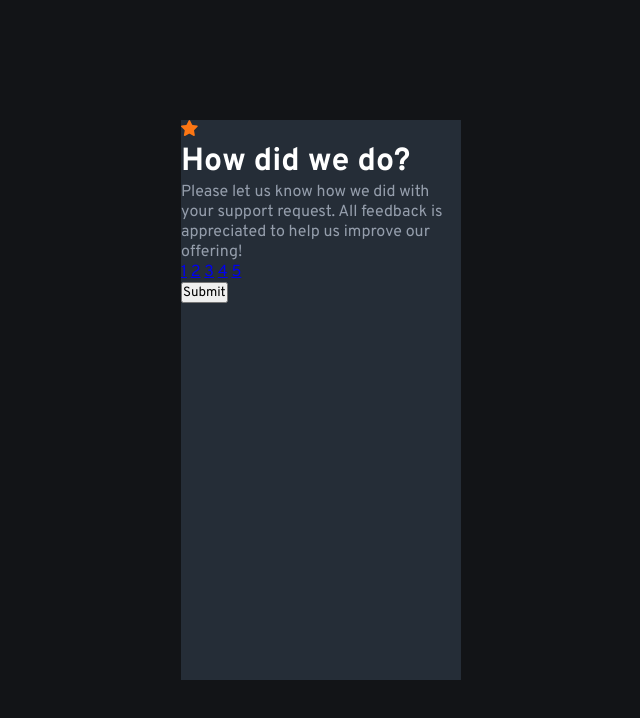
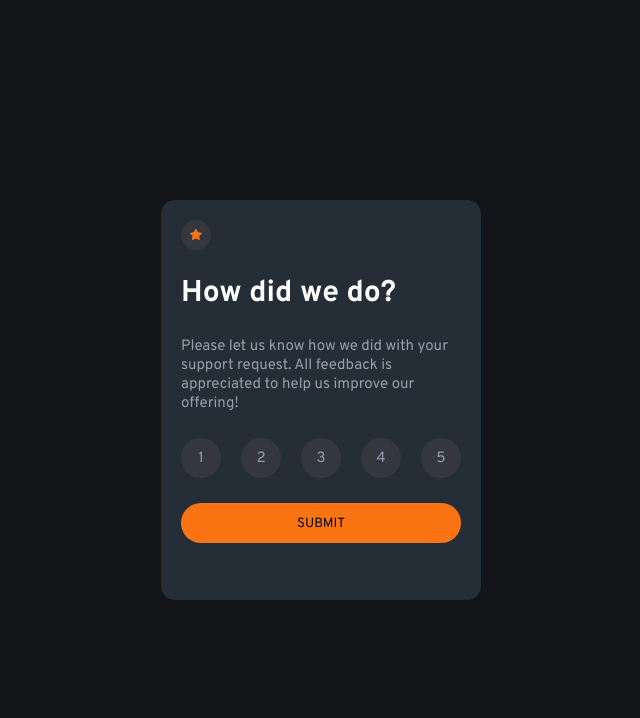
Before and after one commit to heloabrantessb/interactive-rating-component, a plain HTML site: page index.html in a window 1280 px wide. Shown: the whole page, without its empty margins (319-959 px from the left). Drawn offline with Linux system fonts and the light colour scheme.

Commit message:
final card styling

```diff
--- a/index.html
+++ b/index.html
@@ -26,7 +26,7 @@
         <a href="#">4</a>
         <a href="#">5</a>
       </div>
-      <button type="submit">Submit</button>
+      <button type="submit" class="submit">Submit</button>
     </div>
   </main>
 </body>
--- a/style.css
+++ b/style.css
@@ -9,6 +9,7 @@
 
     --orange:#fb7413;
     --light-grey:#959eac;
+    --dark-grey:#34373f;
     --dark-blue:#252d37;
     --darker-blue:#121417;
 }
@@ -27,14 +28,54 @@ main{
 }
 .card-component{
     background-color: var(--dark-blue);
+    display: flex;
+    flex-direction: column;
+    gap: 2.5rem;
+    border-radius: 14px;
+    padding: 2rem;
+    font-size: 15px;
 
-    width: 28rem;
-    height: 70%;
-    max-height: 70%;
-    max-width: 28rem;
+    width: 32rem;
+    height: 50%;
+    max-height: 60%;
+    max-width: 32rem;
 
-    .star{
-        width: 1rem;
+}
+.card-component .star{
+    background-color: var(--dark-grey);
+    border-radius: 50%;
+    width: 3rem;
+    height: 3rem;
+}
+.card-component .star img{
+    text-align: center;
+    margin: 0.9rem;
+    width: 1.2rem;
+}
+.card-component .rating-buttons{
+    display: flex;
+    justify-content: space-between;
+    text-align: center;
+}
+.card-component .rating-buttons a{
+    text-decoration: none;
+    color: var(--light-grey);
+    background-color: var(--dark-grey);
+    border-radius: 50%;
+    width: 4rem;
+    height: 4rem;
+    display: flex;
+    align-items: center;
+    justify-content: center;
+}
+.card-component .submit{
+    background-color: var(--orange);
+    border-radius: 20px;
+    height: 4rem;
+    text-transform: uppercase;
+    font-weight: 400;
+    border: none;
+    outline: none;
 }
 
 h1{
@@ -44,4 +85,3 @@ main{
 p{
     color: var(--light-grey);
 }
-}
```
Lines whose indentation alone changed are shown as unchanged.
